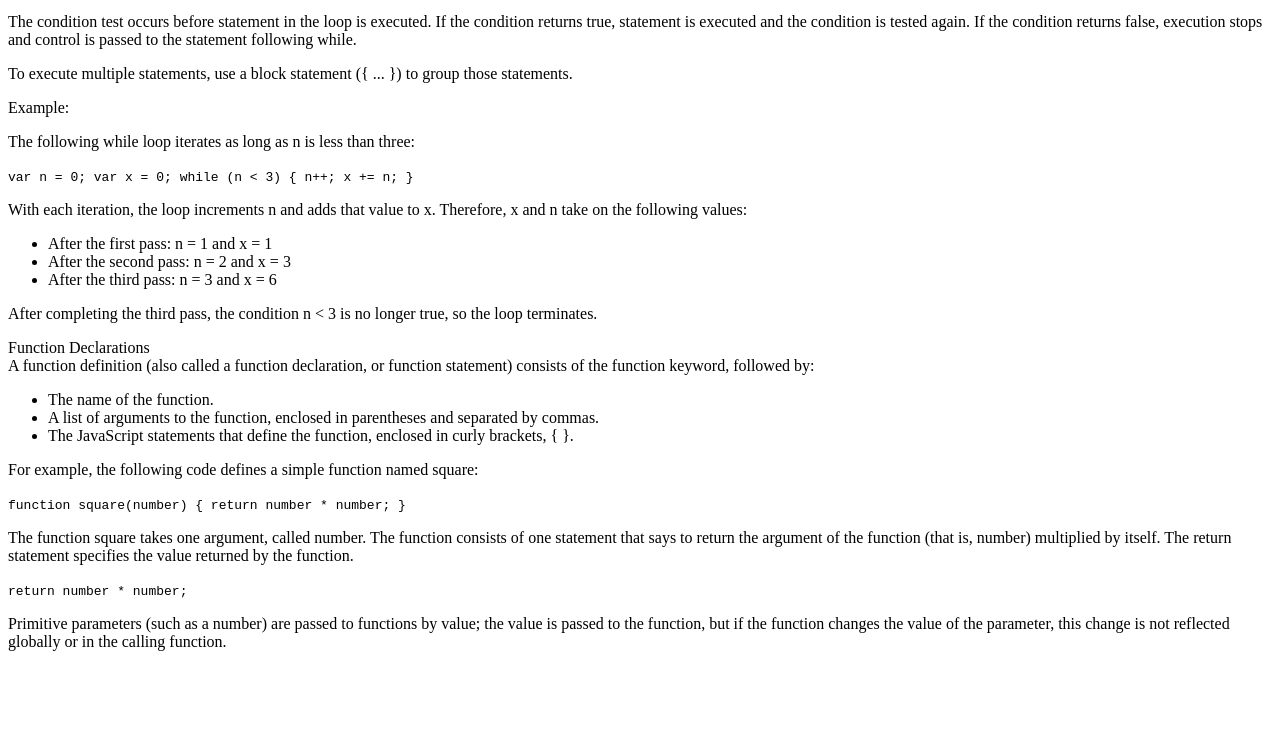
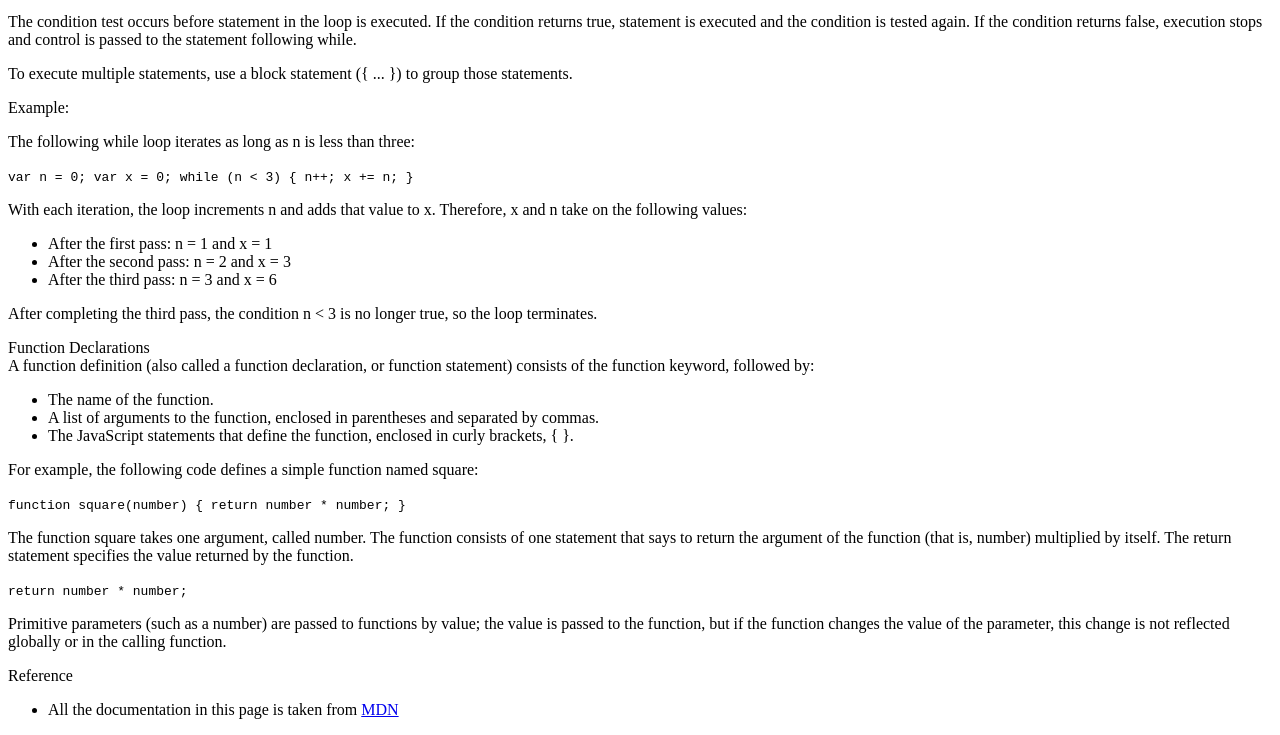
Before and after one commit to LAnselet/technicial-document-page, a plain HTML site: page index.html in a window 1280 px wide. Shown: the part 2429-3164 px from the top of the page. Before the commit the page ends 3096 px from the top, so only its background shows below. Drawn offline with Linux system fonts and the light colour scheme.

Commit message:
add reference

```diff
--- a/index.html
+++ b/index.html
@@ -370,6 +370,19 @@
         Primitive parameters (such as a number) are passed to functions by value; the value is passed to the function, but if the function changes the value of the parameter, this change is not reflected globally or in the calling function.
       </p>
     </section>
+
+    <!-- reference section -->
+    <section class="main-section" id="reference">
+      <header>Reference</header>
+      <article>
+        <ul>
+          <li>
+            All the documentation in this page is taken from
+            <a href="https://developer.mozilla.org/en-US/docs/Web/JavaScript/Guide" target="_blank">MDN</a>
+          </li>
+        </ul>
+      </article>
+    </section>
   </main>
 
 </body>
```
